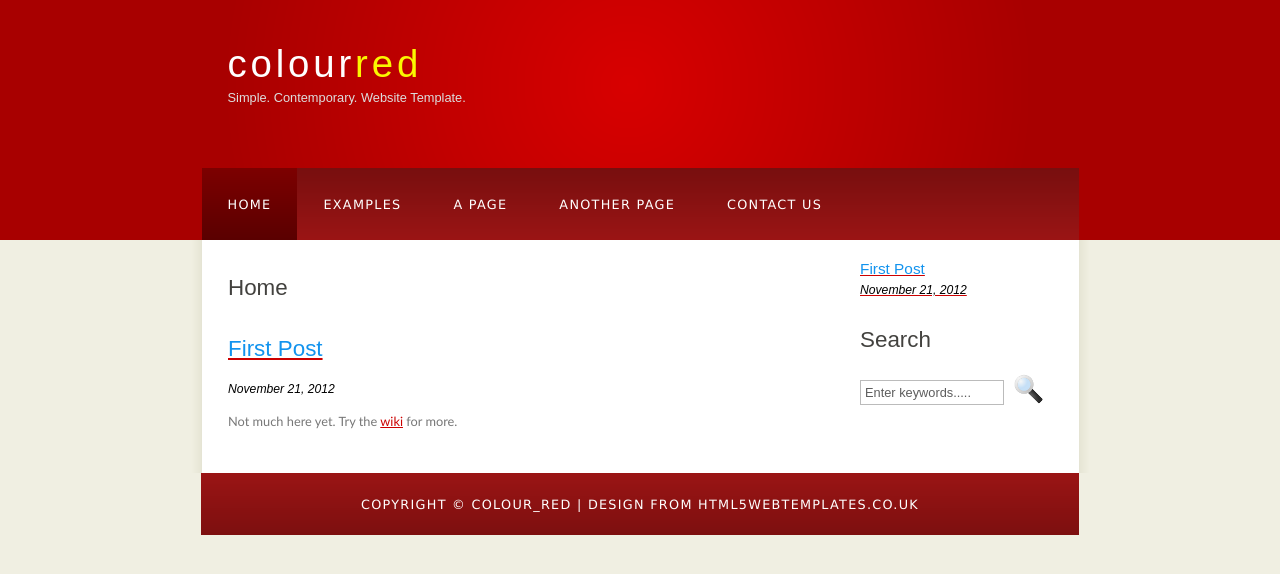
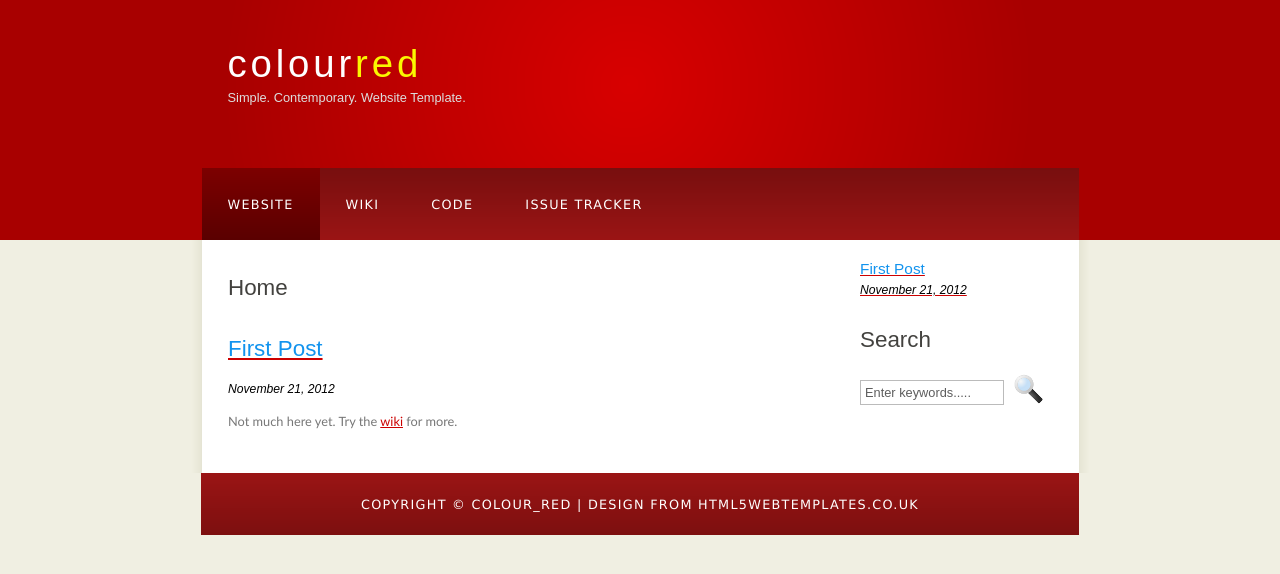
Before and after one commit to 9072997/libR430, a Jekyll site: the page built from index.html, in a window 1280 px wide. Shown: the top 574 px of the page. Built offline with Jekyll 4.4.1, drawn with Linux system fonts in a browser that asks for light colours; Markdown is read by kramdown in place of the engine named in the settings.

Commit message:
changed top links

```diff
--- a/_layouts/layout.html
+++ b/_layouts/layout.html
@@ -17,11 +17,10 @@
 				<div id="menubar">
 					<ul id="menu">
 						<!-- put class="selected" in the li tag for the selected page - to highlight which page you're on -->
-						<li class="selected"><a href="index.html">Home</a></li>
-						<li><a href="examples.html">Examples</a></li>
-						<li><a href="page.html">A Page</a></li>
-						<li><a href="another_page.html">Another Page</a></li>
-						<li><a href="contact.html">Contact Us</a></li>
+						<li class="selected"><a href="/libR430">Website</a></li>
+						<li><a href="http://github.com/9072997/libR430/wiki">Wiki</a></li>
+						<li><a href="http://github.com/9072997/libR430/">Code</a></li>
+						<li><a href="http://github.com/9072997/libR430/issues">Issue Tracker</a></li>
 					</ul>
 				</div>
 			</div>
```
